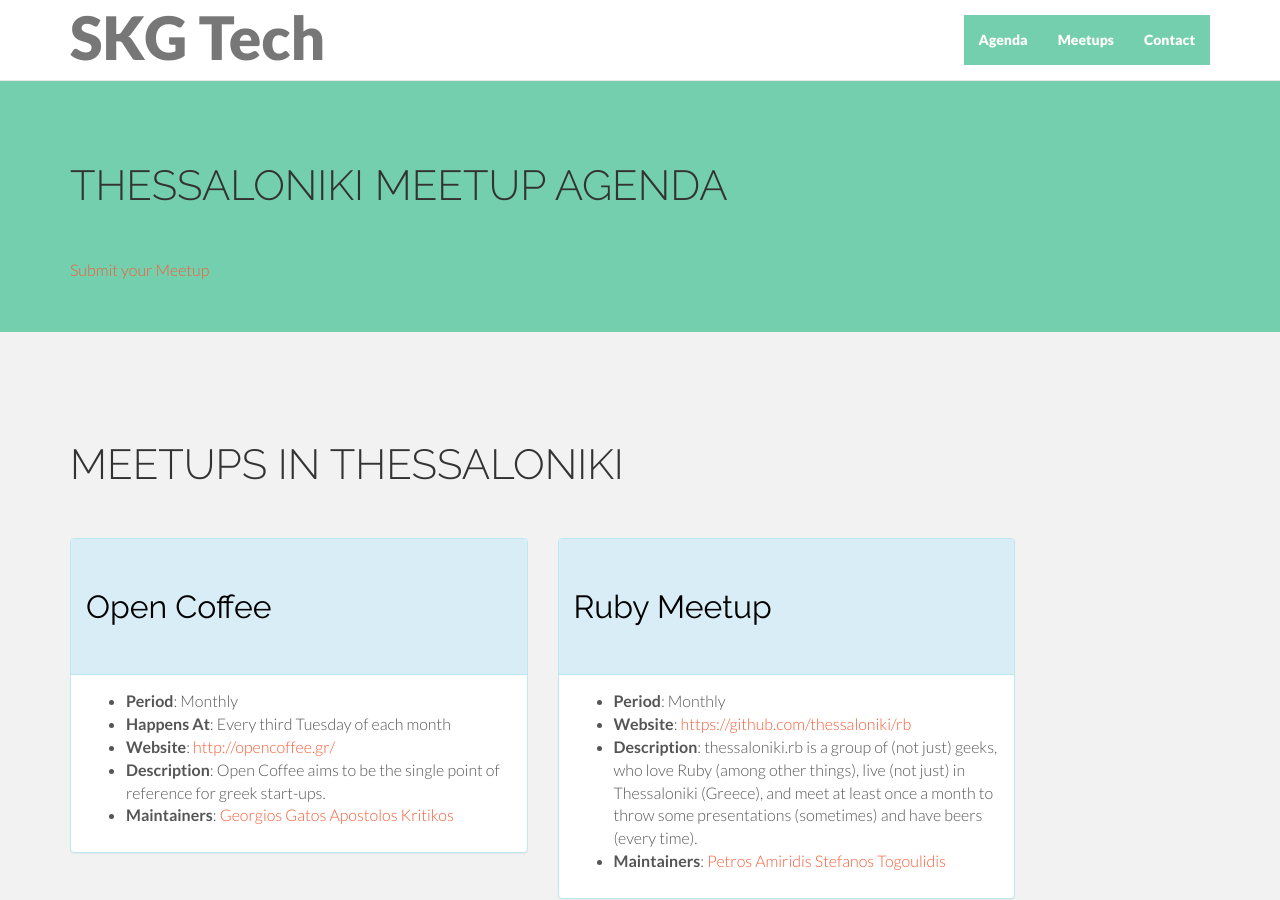
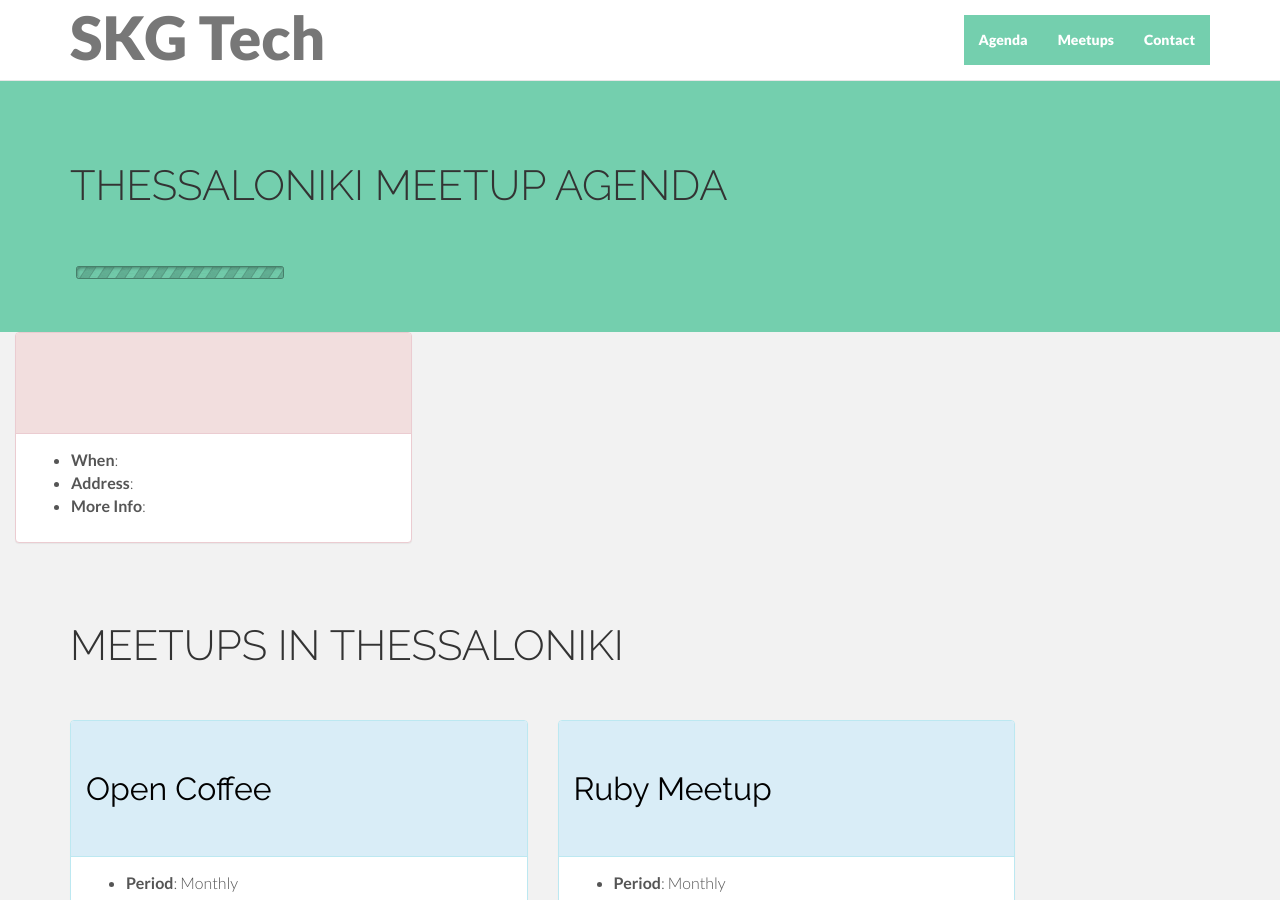
Before and after one commit to skgtech/skgtech.github.io, a Jekyll site: the page built from index.html, in a window 1280 px wide and 900 px high, scrolled down 642 px. Built offline with Jekyll 4.4.1, drawn with Linux system fonts in a browser that asks for light colours; nearby versions of some CDN libraries; Markdown is read by kramdown in place of the engine named in the settings; comment, search, counter and statistics services are not loaded.

Commit message:
refactor homepage agenda markup

```diff
--- a/_includes/themes/twitter/default.html
+++ b/_includes/themes/twitter/default.html
@@ -77,7 +77,7 @@
     <script src="https://code.jquery.com/jquery-1.10.2.min.js"></script>
     <script src="assets/js/chart.js"></script>
     <script src="assets/js/bootstrap.js"></script>
-    <script src="assets/js/google-calendar.js"></script>
+    <script src="assets/components/calendarth/build/calendarth.min.js"></script>
     <script src="assets/js/frontpage.js"></script>
     <script src="https://apis.google.com/js/client.js?onload=gapiload"></script>
     <script type="text/javascript">
--- a/index.html
+++ b/index.html
@@ -42,15 +42,27 @@ layout: page
       </div>
     </div>
     <div class="row" id="agenda-items">
-    </div>
-    <div class="row">
-      <div class="col-lg-5">
-        <a href="https://docs.google.com/forms/d/15OfvYWpwuFXW-zOMOWFoYR6skHUNqzEdJts5hWtcL08/viewform">Submit your Meetup</a>
+      <div class="col-lg-10">
+        <img src="/assets/img/loader-bar.gif" />
       </div>
     </div>
   </div>
 </div>
 
+<div class="col-lg-4" id="agenda-tpl">
+  <div class="panel panel-danger">
+    <div class="panel-heading">
+      <h3 class="panel-title"></h3>
+    </div>
+    <div class="panel-body">
+      <ul>
+        <li><b>When</b>: <span class="agenda-tpl-when"></span></li>
+        <li><b>Address</b>: <span class="agenda-tpl-address"></span></li>
+        <li><b>More Info</b>: <span class="agenda-tpl-description"></span></li>
+      </ul>
+    </div>
+  </div>
+</div>
 
 <div id="meetups">
 	<div class="container">
```
Also changed, not shown: assets/img/loader-bar.gif (added).
